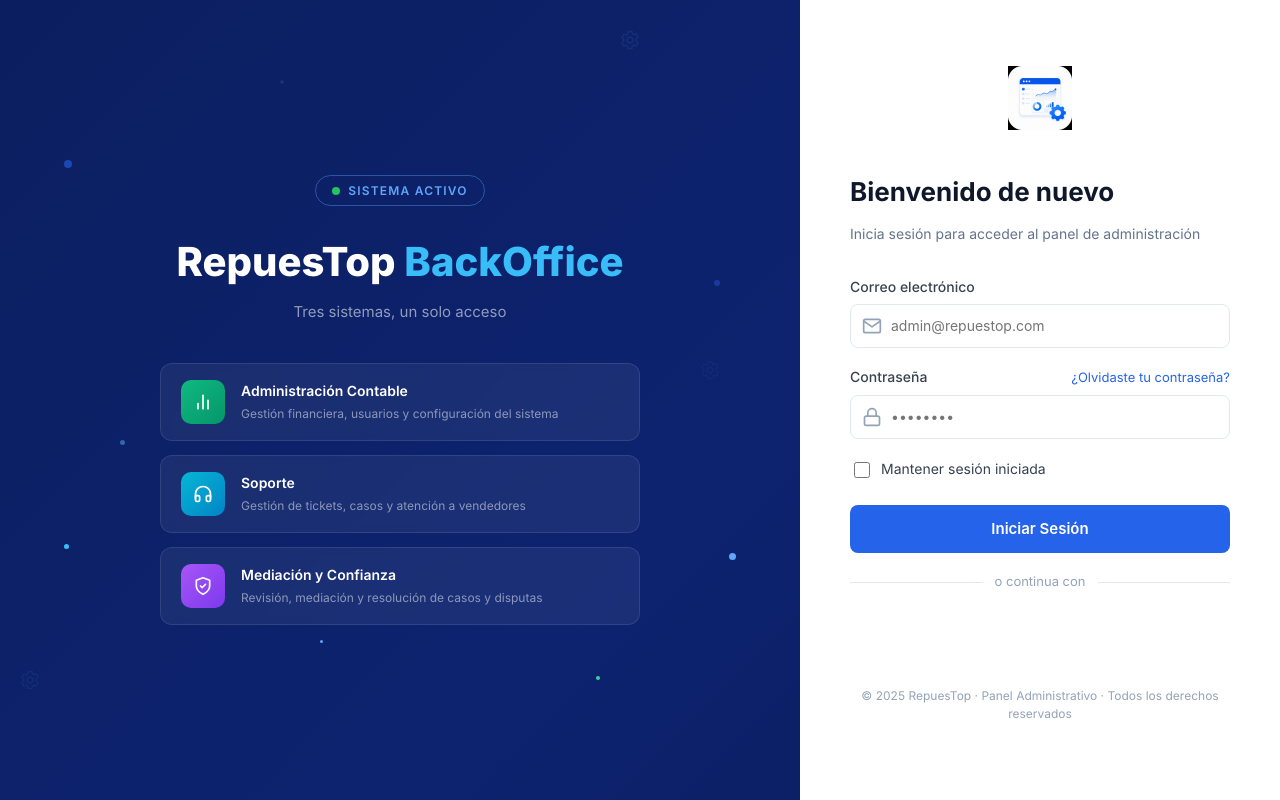
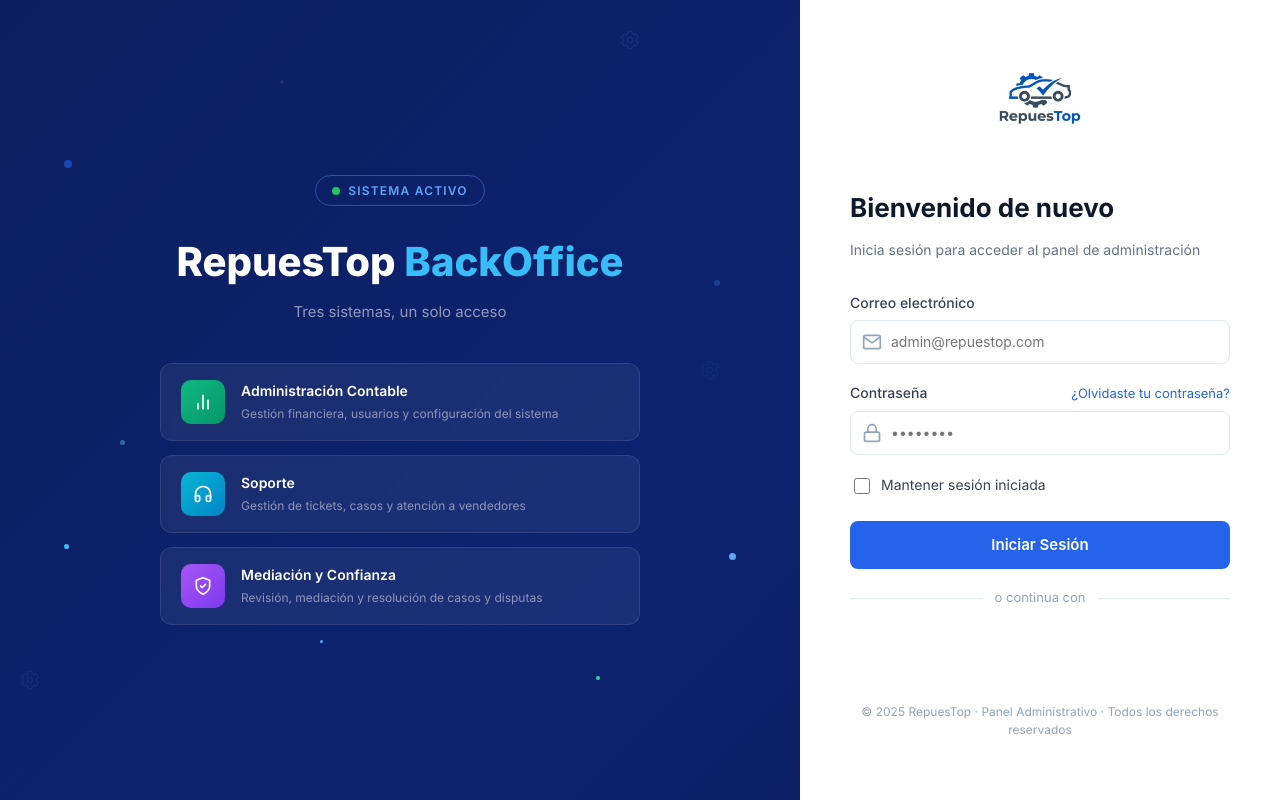
Before and after one commit to javiersazo95-glitch/backoffice_sistema, a React (Vite) app in the folder backoffice/frontend/: page /login in a window 1280 px wide. Built offline with nearby package versions, Linux system fonts and the light colour scheme; no server answers.

Commit message:
fix card QA

```diff
--- a/backoffice/frontend/src/pages/AreaSelectorPage.tsx
+++ b/backoffice/frontend/src/pages/AreaSelectorPage.tsx
@@ -126,7 +126,7 @@
       <aside className="area-selector-brand">
         <div className="area-selector-brand-top">
           <div className="area-selector-brand-logo">
-            <img className="area-selector-brand-logo-image" src="/assets/repuestop-logo-cropped.jpg" alt="RepuesTop" />
+            <img className="area-selector-brand-logo-image" src="/assets/repuestop-logo.jpg" alt="RepuesTop" />
           </div>
 
           <h1 className="area-selector-brand-title">
--- a/backoffice/frontend/src/pages/LoginPage.tsx
+++ b/backoffice/frontend/src/pages/LoginPage.tsx
@@ -86,6 +86,14 @@
 .login-right-inner {
   width: 100%;
   max-width: 380px;
+}
+.login-brand-logo {
+  width: min(220px, 58vw);
+  height: auto;
+  max-height: 96px;
+  object-fit: contain;
+  display: block;
+  margin-bottom: 8px;
 }
 
 /* ── Mobile ── */
@@ -251,9 +259,9 @@
           {/* Logo */}
           <div style={{ display: 'flex', flexDirection: 'column', alignItems: 'center', marginBottom: 36 }}>
             <img
-              src="/assets/repuestop-logo-cropped.jpg"
+              className="login-brand-logo"
+              src="/assets/repuestop-logo.jpg"
               alt="RepuesTop"
-              style={{ height: 64, objectFit: 'contain', marginBottom: 8 }}
             />
           </div>
 
```
Also changed, not shown: backoffice/frontend/src/styles/styles.css, 1 other file (tests, documents, lock files or other folders).
